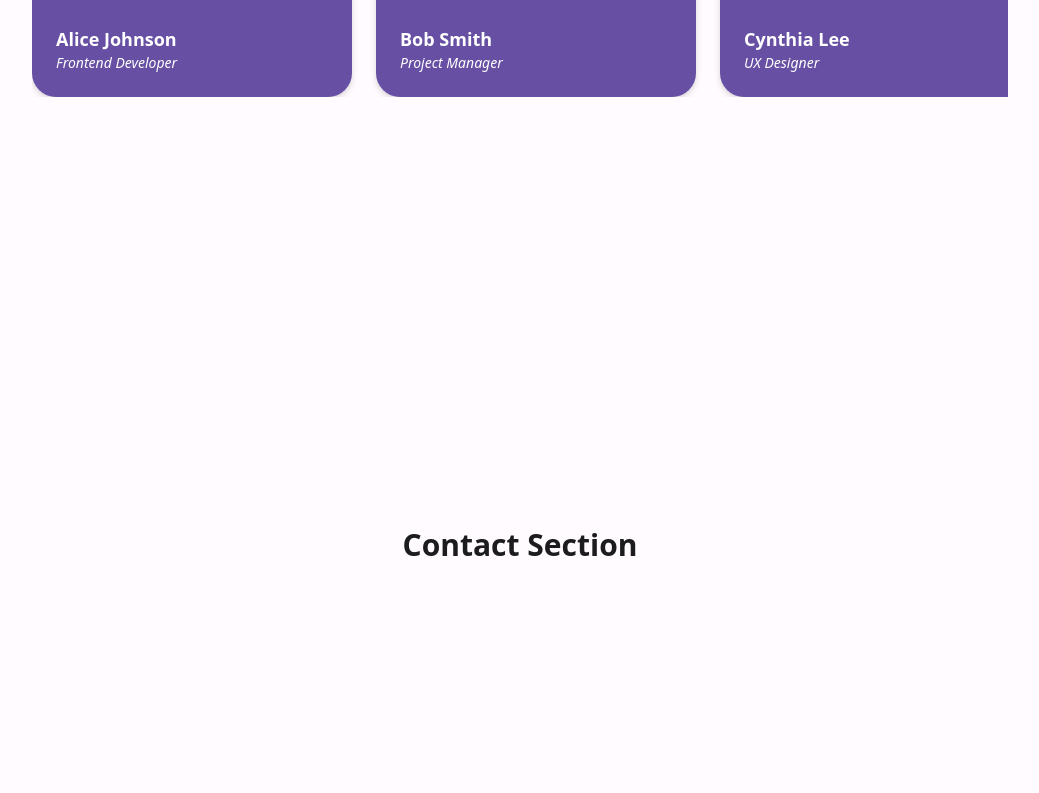
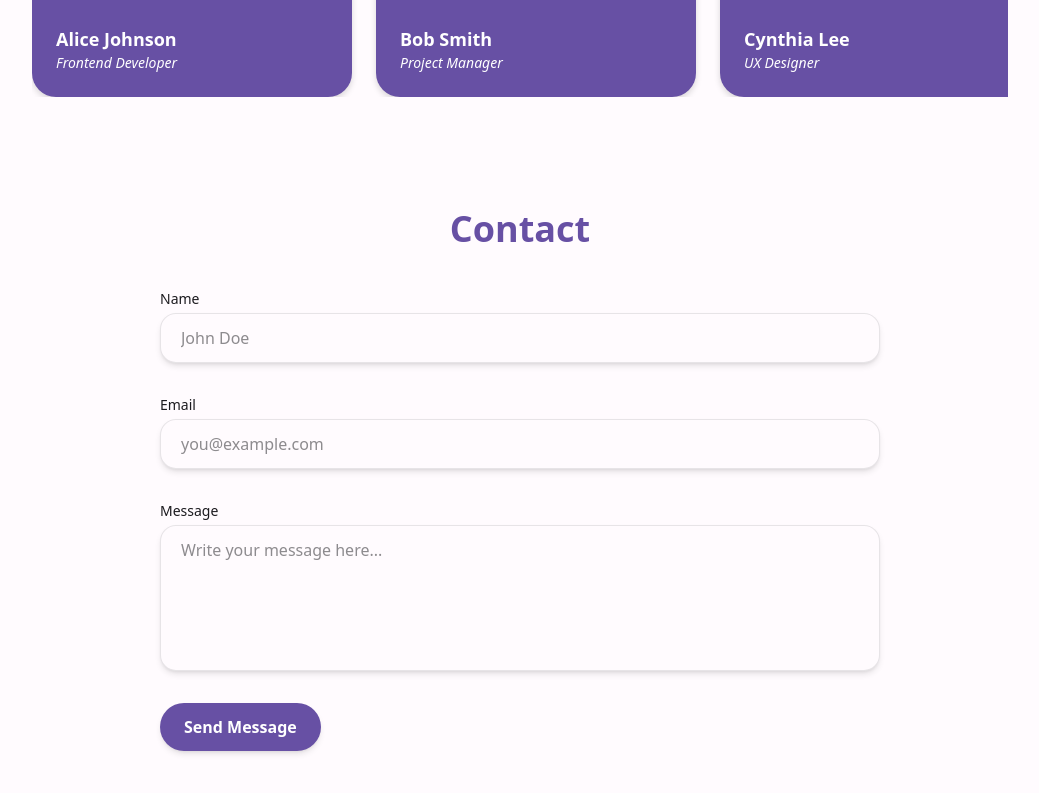
Before and after one commit to ohmudassir/Personal-Portfolio, a React (Vite) app in the folder my-portfolio/: page / in a window 1280 px wide. Shown: the part 2377-3170 px from the top of the page, without its empty margins (120-1159 px from the left). Built offline with nearby package versions, Linux system fonts and the light colour scheme.

Commit message:
structure is complete (Contact Page)

```diff
--- a/my-portfolio/src/sections/Contact.jsx
+++ b/my-portfolio/src/sections/Contact.jsx
@@ -1,9 +1,74 @@
-import React from 'react';
+import React from "react";
 
 export default function Contact() {
   return (
-    <section id="contact" className="min-h-screen flex items-center justify-center">
-      <h2 className="text-3xl font-bold">Contact Section</h2>
+    <section
+      id="contact"
+      className="max-w-3xl mx-auto py-16 px-6 scroll-mt-20 animate-appear"
+      aria-label="Contact Section"
+    >
+      <h2 className="text-4xl font-bold text-primary mb-10 text-center">Contact</h2>
+
+      <form
+        className="space-y-8"
+        onSubmit={(e) => {
+          e.preventDefault();
+          alert("Message sent (fake submission for now).");
+        }}
+      >
+        {/* Name Field */}
+        <div className="flex flex-col gap-1">
+          <label htmlFor="name" className="text-sm font-medium text-onSurface">
+            Name
+          </label>
+          <input
+            type="text"
+            id="name"
+            name="name"
+            required
+            placeholder="John Doe"
+            className="bg-surface text-onSurface placeholder-onSurface/50 px-5 py-3 rounded-2xl shadow-md border border-onSurface/10 focus:outline-none focus:ring-2 focus:ring-primary transition"
+          />
+        </div>
+
+        {/* Email Field */}
+        <div className="flex flex-col gap-1">
+          <label htmlFor="email" className="text-sm font-medium text-onSurface">
+            Email
+          </label>
+          <input
+            type="email"
+            id="email"
+            name="email"
+            required
+            placeholder="you@example.com"
+            className="bg-surface text-onSurface placeholder-onSurface/50 px-5 py-3 rounded-2xl shadow-md border border-onSurface/10 focus:outline-none focus:ring-2 focus:ring-primary transition"
+          />
+        </div>
+
+        {/* Message Field */}
+        <div className="flex flex-col gap-1">
+          <label htmlFor="message" className="text-sm font-medium text-onSurface">
+            Message
+          </label>
+          <textarea
+            id="message"
+            name="message"
+            rows="5"
+            required
+            placeholder="Write your message here..."
+            className="bg-surface text-onSurface placeholder-onSurface/50 px-5 py-3 rounded-2xl shadow-md border border-onSurface/10 focus:outline-none focus:ring-2 focus:ring-primary transition resize-none"
+          ></textarea>
+        </div>
+
+        {/* Submit Button */}
+        <button
+          type="submit"
+          className="bg-primary text-onPrimary px-6 py-3 rounded-material hover:bg-primary/90 transition-colors font-semibold shadow-md"
+        >
+          Send Message
+        </button>
+      </form>
     </section>
   );
 }
```
